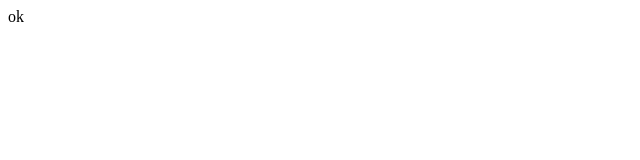
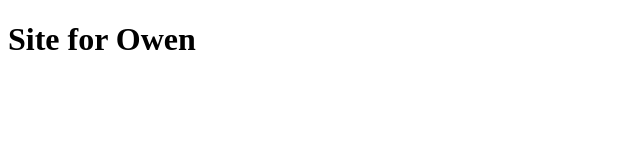
Before and after one commit to mdhanis07/wdd130-heap, a plain HTML site: page index.html in a window 1280 px wide. Shown: the whole page, without its empty margins (0-640 px from the left). Drawn offline with Linux system fonts and the light colour scheme.

Commit message:
added heading

```diff
--- a/index.html
+++ b/index.html
@@ -6,6 +6,6 @@
     <title>Document</title>
 </head>
 <body>
-    ok
+    <h1>Site for Owen</h1>
 </body>
 </html>
```
